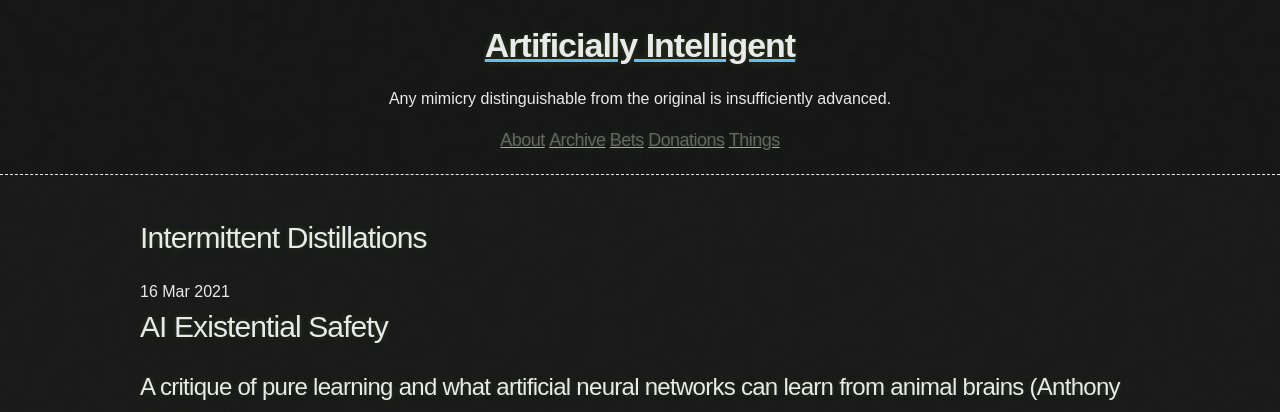
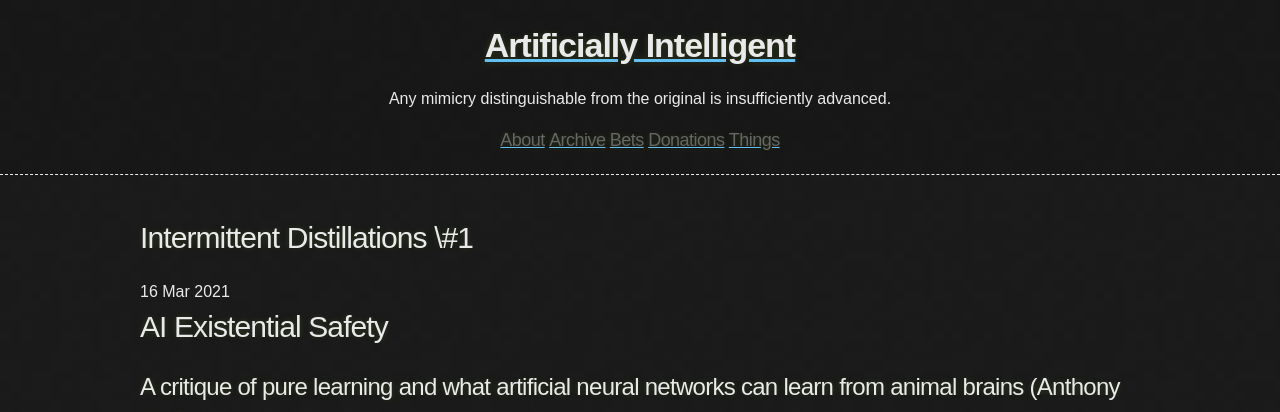
Before and after one commit to tocttou/hacker-blog, a Jekyll site: the page built from _posts/2021-3-16-Itermittent-Distallations-1.md, in a window 1280 px wide and 900 px high. Shown: the top 412 px of the window. Built offline with Jekyll 4.4.1, drawn with Linux system fonts in a browser that asks for light colours; formulas are drawn with MathJax 3.

Commit message:
Update 2021-3-16-Itermittent-Distallations-1.md

```diff
--- a/_posts/2021-3-16-Itermittent-Distallations-1.md
+++ b/_posts/2021-3-16-Itermittent-Distallations-1.md
@@ -1,5 +1,5 @@
 ---
-title: Intermittent Distillations #1
+title: Intermittent Distillations \#1
 ---
 
 
```
